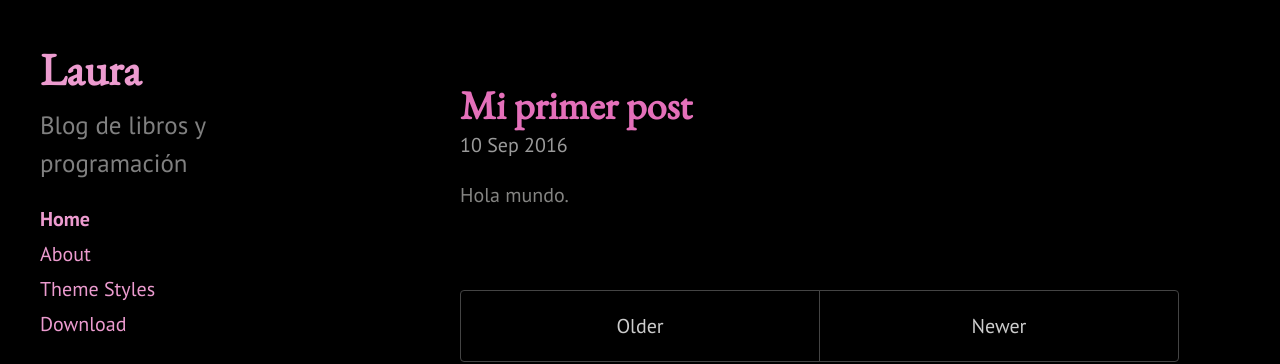
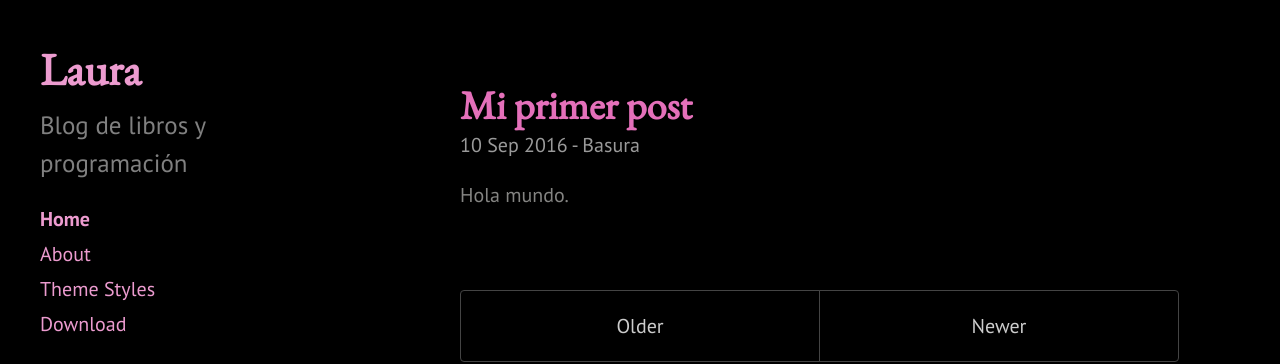
Before and after one commit to lauravelez/lauravelez.github.io, a Jekyll site: the page built from index.html, in a window 1280 px wide. Shown: the top 364 px of the page. Built offline with Jekyll 4.4.1, drawn with Linux system fonts in a browser that asks for light colours; the list of posts is cut into pages by our own code.

Commit message:
Update index.html

```diff
--- a/index.html
+++ b/index.html
@@ -12,7 +12,7 @@ title: Home
       </a>
     </h1>
 
-    <span class="post-date">{{ post.date | date_to_string }}</span>
+    <span class="post-date">{{ post.date | date_to_string }} - {{ post.category }}</span>
 
     {{ post.content }}
   </div>
```
